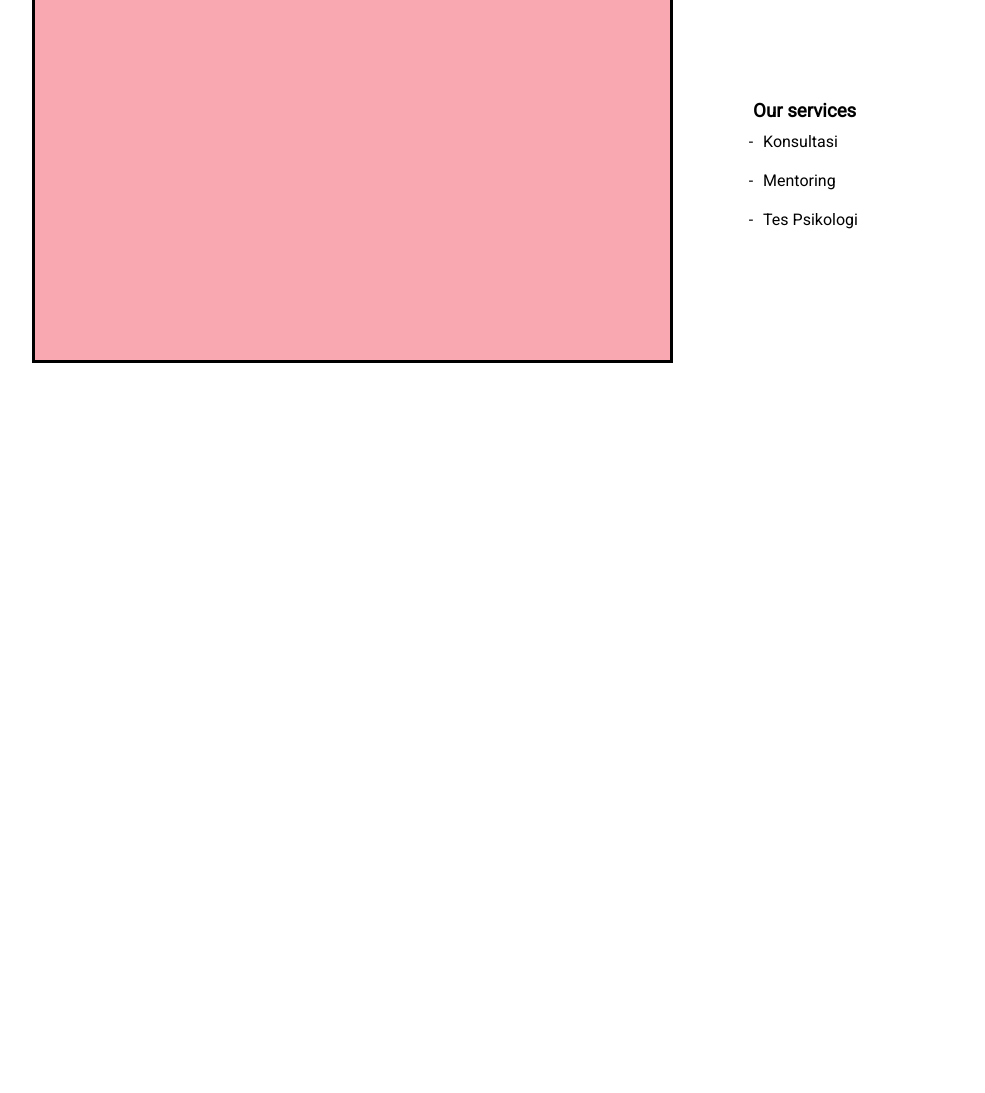
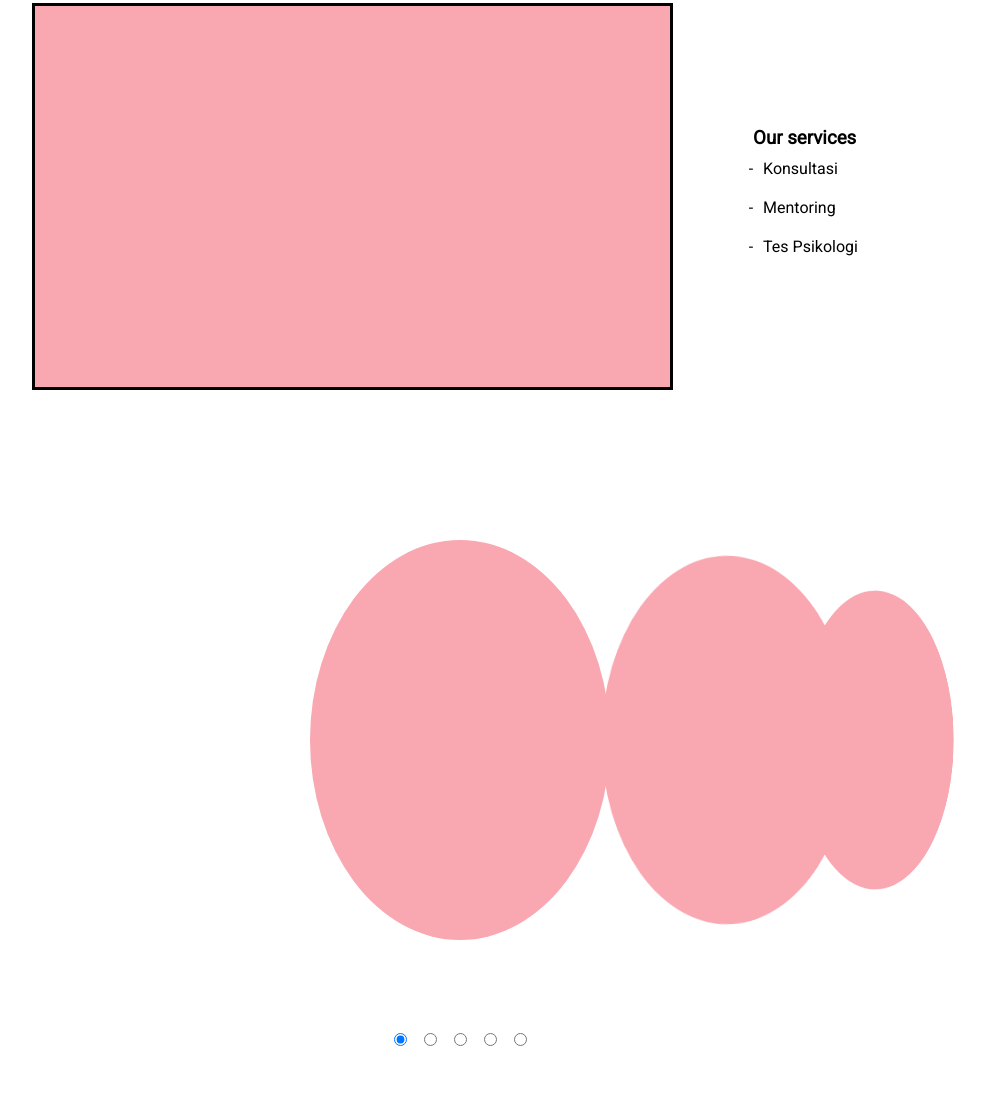
Before and after one commit to RevoU-FSSE-2/week-5-andra113, a plain HTML site: page index.html in a window 1280 px wide. Shown: the part 911-2004 px from the top of the page, without its empty margins (190-1175 px from the left). Before the commit the page ends 1374 px from the top, so only its background shows below. Drawn offline with Linux system fonts and the light colour scheme; a web font is replaced by a local one.

Commit message:
added carousel

```diff
--- a/index.html
+++ b/index.html
@@ -11,7 +11,7 @@
 <body>
     <header>
         <nav class="nav-bar">
-            <img class="logo left-bar" src="images/logo-satupersen.png" alt=" Logo Satu Persen">
+            <img class="logo left-bar" src="" alt=" Logo">
             <ul class="right-bar">
                 <li><a href="#services">Home</a></li>
                 <li><a href="#">About</a></li>
@@ -23,14 +23,14 @@
 
     <main>
         <div class="container margin" id="home">
-            <h1 class="heading-1">SATU PERSEN</h1>
-            <P class="subheading-1">INDONESIAN LIFE SCHOOL</P>
+            <h1 class="heading-1">Coming soon</h1>
+            <P class="subheading-1">Mental Health Startup</P>
             <div class="wrapper">
                 <div class="text-side">
                     <h2>Masalah kesehatan mental <br> meningkat dua kali lipat <br> selama pandemi</h2>
                     <p>Tanpa kamu sadari, kamu bisa jadi salah satunya. <br>
                         Yuk, bergabung bersama 25,000+ orang lainnya untuk <br>
-                        belajar menjaga kesehatan mental bersama mentor Satu Persen.</p>
+                        belajar menjaga kesehatan mental bersama mentor coming soon.</p>
                 </div>
                 <div>
                     <img src="images/Not connecting.png" alt="not-connecting" class="img-flex">
@@ -55,24 +55,24 @@
                             aspek kehidupanmu. Atau bahkan, apa mungkin masalahmu membuatmu membahayakan diri sendiri
                             atau
                             orang
-                            lain? Konsultasikan Aja Dengan Psikolog Satu Persen!</p>
+                            lain? Konsultasikan Aja Dengan Psikolog !</p>
                     </div>
                 </div>
 
                 <div id="hidden-shown mentoring" class="hidden-shown">
                     <div>
-                        <img src="images/Psychologist-pana.png" alt="Konsultasi" class="img-flex">
+                        <img src="images/Mentoring.png" alt="Mentoring" class="img-flex">
                     </div>
                     <div class="description-text">
                         <h3>Mentoring</h3>
                         <p>Punya Masalah Kecemasan? Overthinking? Sulit Mengelola Emosi & Belum Mengenal Jati Diri?
-                            Konsultasiin aja bersama Satu Persen!</p>
+                            Konsultasiin aja bersama !</p>
                     </div>
                 </div>
 
                 <div id="hidden-shown tes" class="hidden-shown">
                     <div>
-                        <img src="images/Psychologist-pana.png" alt="Konsultasi" class="img-flex">
+                        <img src="images/Online test-bro.png" alt="Test" class="img-flex">
                     </div>
                     <div class="description-text">
                         <h3>Tes Sehat Mental</h3>
@@ -98,6 +98,21 @@
             </div>
         </div>
     </main>
+
+    <div class="carousel-container">
+        <input type="radio" name="position" checked />
+        <input type="radio" name="position" />
+        <input type="radio" name="position" />
+        <input type="radio" name="position" />
+        <input type="radio" name="position" />
+        <div id="carousel">
+            <div class="item"></div>
+            <div class="item"></div>
+            <div class="item"></div>
+            <div class="item"></div>
+            <div class="item"></div>
+        </div>
+    </div>
     <script src="script.js"></script>
 </body>
 
--- a/styles.css
+++ b/styles.css
@@ -1,10 +1,10 @@
-@import url('https://fonts.googleapis.com/css2?family=Fasthand&family=Roboto&display=swap');
+@import url("https://fonts.googleapis.com/css2?family=Fasthand&family=Roboto&display=swap");
 
 @font-face {
   font-family: Playlist;
   src: url(Fonts/Playlist\ Script.otf);
 }
-*{
+* {
   margin: 0;
   padding: 0;
   font-family: Roboto, sans-serif;
@@ -16,13 +16,18 @@
 }
 
 .nav-bar {
+  height: 50px;
+  position: relative;
+  top: 0;
+  width: 100%;
+  z-index: 100;
   display: flex;
   justify-content: space-between;
   margin-bottom: 0;
-    position: sticky;
+  padding: 10px;
 }
 
-.right-bar{
+.right-bar {
   display: flex;
   list-style: none;
 }
@@ -32,7 +37,7 @@
   padding-bottom: 1px;
 }
 
-.right-bar li:last-child{
+.right-bar li:last-child {
   margin-right: 200px;
 }
 
@@ -43,14 +48,14 @@
   font-weight: 700;
 }
 
-.subheading-1{
+.subheading-1 {
   text-align: center;
   font-family: 35px;
   font-weight: 300;
 }
 
 .container {
-    background-color:#F9A7B0;
+  background-color: #f9a7b0;
   margin-top: -20px;
 }
 
@@ -66,7 +71,7 @@
   z-index: 2;
 }
 
-.text-side h2{
+.text-side h2 {
   padding: 10px 0;
 }
 
@@ -94,10 +99,10 @@
 
 .left-box {
   display: flex;
-    background-color: #F9A7B0;
+  background-color: #f9a7b0;
   width: 635px;
   height: 381px;
-    border: solid black ;
+  border: solid black;
   justify-content: space-between;
   align-items: center;
 }
@@ -129,3 +134,100 @@
 .hidden-shown {
   display: none;
 }
+
+.carousel-container {
+    height: 600px;
+    margin: 10px;
+    display: grid;
+    grid-template-rows: 500px 100px;
+    grid-template-columns: 1fr 30px 30px 30px 30px 30px 1fr;
+    align-items: center;
+    justify-items: center;
+  }
+
+  #carousel {
+    grid-row: 1 / 2;
+    grid-column: 1 / 8;
+    width: 100vw;
+    height: 100vh;
+    display: flex;
+    align-items: center;
+    justify-content: center;
+    overflow: hidden;
+    transform-style: preserve-3d;
+    perspective: 600px;
+    --items: 5;
+    --middle: 3;
+    --position: 1;
+    pointer-events: none;
+  }
+
+  div.item {
+    position: absolute;
+    width: 300px;
+    height: 400px;
+    border-radius: 50%;
+    background-color: #f9a7b0;
+    --r: calc(var(--position) - var(--offset));
+    --abs: max(calc(var(--r) * -1), var(--r));
+    transition: all 0.25s linear;
+    transform: rotateY(calc(-10deg * var(--r)))
+      translateX(calc(-300px * var(--r)));
+    z-index: calc((var(--position) - var(--abs)));
+  }
+
+  div.item:nth-of-type(1) {
+    --offset: 1;
+  }
+  div.item:nth-of-type(2) {
+    --offset: 2;
+  }
+  div.item:nth-of-type(3) {
+    --offset: 3;
+  }
+  div.item:nth-of-type(4) {
+    --offset: 4;
+  }
+  div.item:nth-of-type(5) {
+    --offset: 5;
+  }
+
+  input:nth-of-type(1) {
+    grid-column: 2 / 3;
+    grid-row: 2 / 3;
+  }
+  input:nth-of-type(1):checked ~ #carousel {
+    --position: 1;
+  }
+
+  input:nth-of-type(2) {
+    grid-column: 3 / 4;
+    grid-row: 2 / 3;
+  }
+  input:nth-of-type(2):checked ~ #carousel {
+    --position: 2;
+  }
+
+  input:nth-of-type(3) {
+    grid-column: 4 /5;
+    grid-row: 2 / 3;
+  }
+  input:nth-of-type(3):checked ~ #carousel {
+    --position: 3;
+  }
+
+  input:nth-of-type(4) {
+    grid-column: 5 / 6;
+    grid-row: 2 / 3;
+  }
+  input:nth-of-type(4):checked ~ #carousel {
+    --position: 4;
+  }
+
+  input:nth-of-type(5) {
+    grid-column: 6 / 7;
+    grid-row: 2 / 3;
+  }
+  input:nth-of-type(5):checked ~ #carousel {
+    --position: 5;
+  }
```
Also changed, not shown: images/Mentoring.png (added), images/Online test-bro.png (added). Lines whose indentation alone changed are shown as unchanged.
